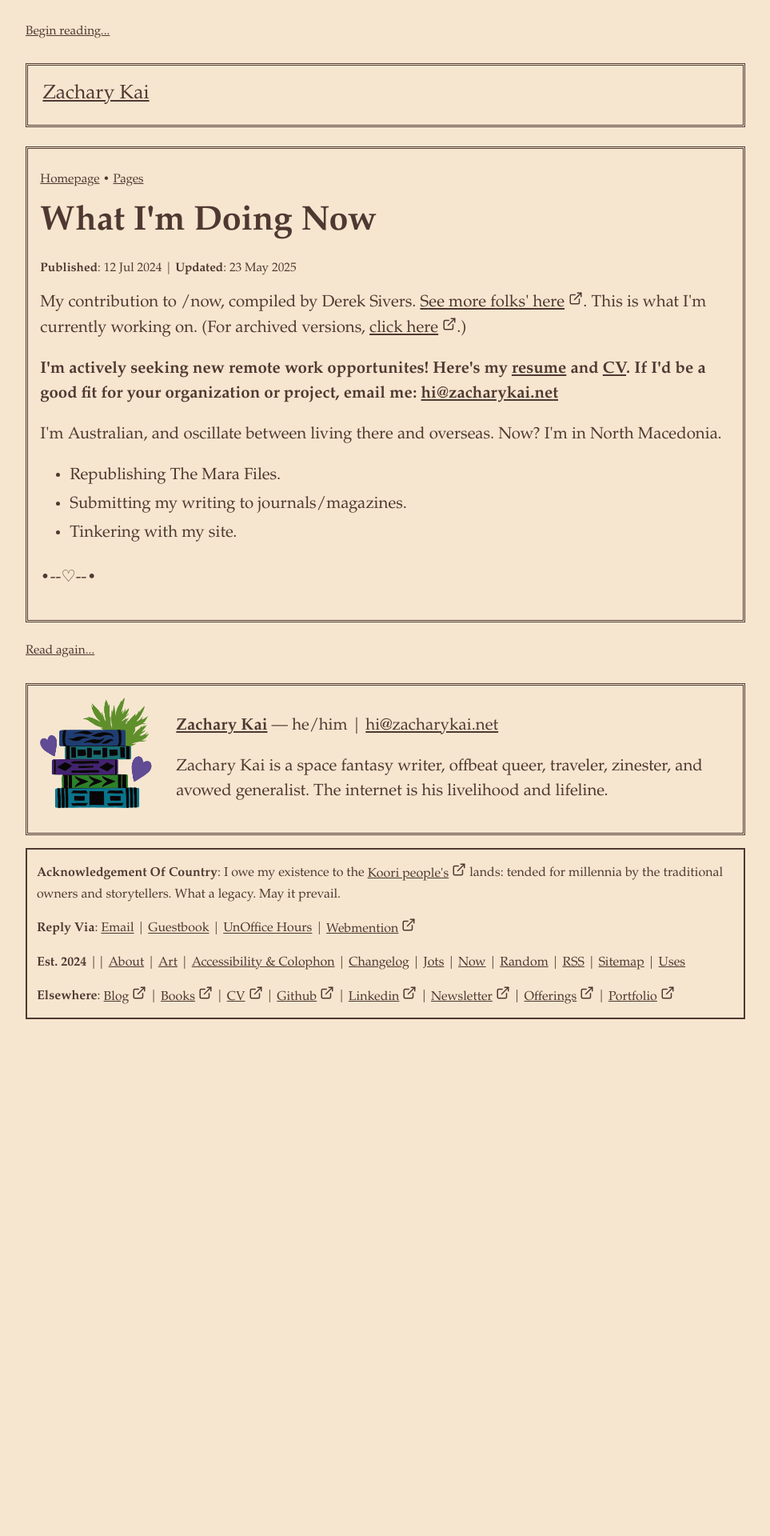
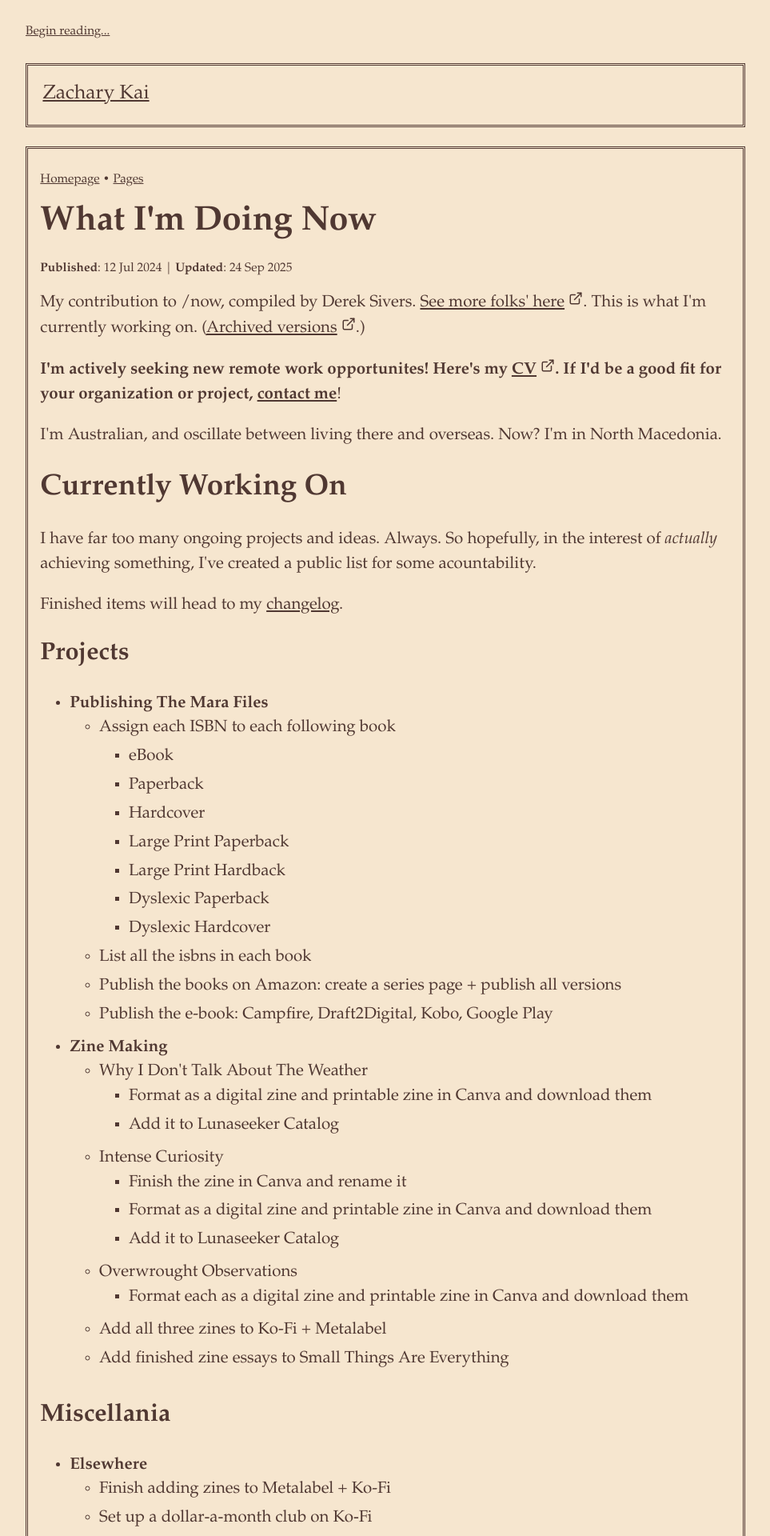
Before and after one commit to zk-codes/site, a PHP site: page /now.html in a window 1280 px wide. Shown: the top 1920 px of the page at 80% size, without its empty margins (158-1121 px from the left). Before the commit the page ends 1274 px from the top, so only its background shows below. Run offline with PHP 8.4, Linux system fonts and the light colour scheme.

Commit message:
Made some fixes.

```diff
--- a/now.html
+++ b/now.html
@@ -38,7 +38,7 @@
                 <h1 class="p-name">What I'm Doing Now</h1>
                 <p class="essentials">
                     <strong>Published</strong>: <time class="dt-published" datetime="2024-07-12">12 Jul 2024</time> |
-                    <strong>Updated</strong>: <time class="dt-modified" datetime="2025-05-23">23 May 2025</time>
+                    <strong>Updated</strong>: <time class="dt-modified" datetime="2025-09-24">24 Sep 2025</time>
                 </p>
             </header>
 
@@ -46,14 +46,108 @@
             <section class="e-content">
 
                 <!-- Introduction -->
-                <p id="top" class="p-summary">My contribution to /now, compiled by Derek Sivers. <a href="https://nownownow.com/" rel="noopener">See more folks' here</a>. This is what I'm currently working on. (For archived versions, <a href="hhttps://web.archive.org/web/20250000000000*/https://zacharykai.net/now" rel="noopener">click here</a>.)</p>
-                <p><strong>I'm actively seeking new remote work opportunites! Here's my <a href="/resume">resume</a> and <a href="/cv">CV</a>. If I'd be a good fit for your organization or project, email me: <a href="mailto:hi@zacharykai.net">hi@zacharykai.net</a></strong></p>
+                <p id="top" class="p-summary">My contribution to /now, compiled by Derek Sivers. <a href="https://nownownow.com/" rel="noopener">See more folks' here</a>. This is what I'm currently working on. (<a href="https://web.archive.org/web/20250000000000*/https://zacharykai.net/now" rel="noopener">Archived versions</a>.)</p>
+                <p><strong>I'm actively seeking new remote work opportunites! Here's my <a href="https://lunaseeker.com/cv" rel="noopener">CV</a>. If I'd be a good fit for your organization or project, <a href="/helloai.net">contact me</a></strong>!</p>
                 <p>I'm Australian, and oscillate between living there and overseas. Now? I'm in North Macedonia.</p>
-                <ul>
-                    <li>Republishing The Mara Files.</li>
-                    <li>Submitting my writing to journals/magazines.</li>
-                    <li>Tinkering with my site.</li>
-                </ul>
+
+                <section>
+                    <!-- Currently Working On -->
+                    <h2>Currently Working On</h2>
+                    <p>I have far too many ongoing projects and ideas. Always. So hopefully, in the interest of <em>actually</em> achieving something, I've created a public list for some acountability.</p>
+                    <p>Finished items will head to my <a href="/changelog">changelog</a>.</p>
+
+                        <!-- To-Do List-->
+
+                        <!-- Projects -->
+                        <h3>Projects</h3>
+                        <ul>
+                            <!-- Publishing The Mara Files -->
+                            <li>
+                                <strong>Publishing The Mara Files</strong>
+                                <ul>
+                                    <li>Assign each ISBN to each following book</li>
+                                    <ul>
+                                        <li>eBook</li>
+                                        <li>Paperback</li>
+                                        <li>Hardcover</li>
+                                        <li>Large Print Paperback</li>
+                                        <li>Large Print Hardback</li>
+                                        <li>Dyslexic Paperback</li>
+                                        <li>Dyslexic Hardcover</li>
+                                    </ul>
+                                    <li>List all the isbns in each book</li>
+                                    <li>Publish the books on Amazon: create a series page + publish all versions</li>
+                                    <li>Publish the e-book: Campfire, Draft2Digital, Kobo, Google Play</li>
+                                </ul>
+                            </li>
+                            <!-- Zine Making -->
+                            <li>
+                                <strong>Zine Making</strong>
+                                <ul>
+                                    <li>Why I Don't Talk About The Weather
+                                        <ul>
+                                            <li>Format as a digital zine and printable zine in Canva and download them</li>
+                                            <li>Add it to Lunaseeker Catalog</li>
+                                        </ul>
+                                    </li>
+                                <li>
+                                    Intense Curiosity
+                                    <ul>
+                                        <li>Finish the zine in Canva and rename it</li>
+                                        <li>Format as a digital zine and printable zine in Canva and download them</li>
+                                        <li>Add it to Lunaseeker Catalog</li>
+                                    </ul>
+                                </li>
+                                <li>
+                                    Overwrought Observations
+                                    <ul>
+                                        <li>Format each as a digital zine and printable zine in Canva and download them</li>
+                                    </ul>
+                                </li>
+                                    <li>Add all three zines to Ko-Fi + Metalabel</li>
+                                    <li>Add finished zine essays to Small Things Are Everything</li>
+                                </ul>
+                            </li>
+                        </ul>
+
+                        <!-- Miscellania -->
+                        <h3>Miscellania</h3>
+                        <ul>
+                            <!-- Elsewhere -->
+                            <li>
+                                <strong>Elsewhere</strong>
+                                <ul>
+                                    <li>Finish adding zines to Metalabel + Ko-Fi</li>
+                                    <li>Set up a dollar‑a‑month club on Ko‑Fi</li>
+                                    <li>Add html + plain text versions of each zine</li>
+                                    <li>Create themed bundles of zines on Metalabel + Ko-Fi</li>
+                                    <li>Create a surprise to add to all my zines</li>
+                                </ul>
+                            </li>
+                            <!-- Personal Site -->
+                            <li>
+                                <strong>Personal Site</strong>
+                                <ul>
+                                    <li>Refactoring my blogroll's code</li>
+                                    <li>Update my 'uses' page</li>
+                                </ul>
+                            </li>
+                            <!-- Road Less Read -->
+                            <li>
+                                <strong>Road Less Read</strong>
+                                <ul>
+                                    <li>Convert it to static HTML</li>
+                                    <li>Curate lists of my favorite books by genre</li>
+                                    <li>Post about my favorite writing and literary podcasts</li>
+                                    <li>Post about my favorite books on writing and on reading</li>
+                                    <li>Review the books I’ve enjoyed</li>
+                                    <li>Create a 'start here' page and signup page for the newsletter</li>
+                                </ul>
+                            </li>
+                        </ul>
+
+                </section>
+
                 <p>•--♡--•</p>
             </section>
 
```
Also changed, not shown: blogroll.html (+8 -2 lines), changelog.html (+58 -7 lines), index.php (renamed from index.html, +51 -6 lines), uses.html (+1 -19 lines).
